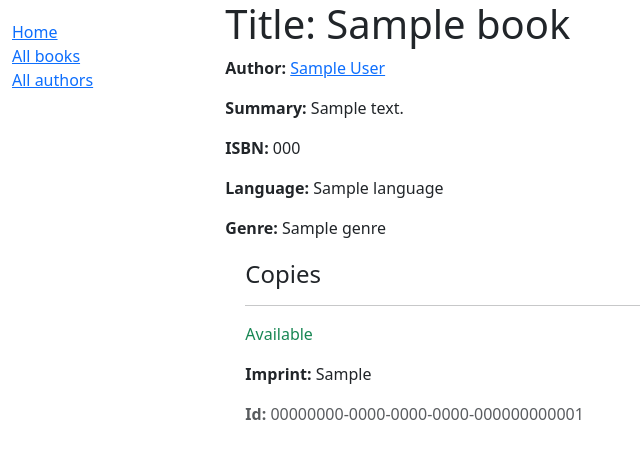
After one commit to TSam02/django_local_library, a Django app: page /catalog/book/1 in a window 1280 px wide. The commit adds this page. Shown: the top 459 px of the page, without its empty margins (0-640 px from the left). Run offline with Django 4.2, Linux system fonts and the light colour scheme; tables that the repository leaves empty hold one stand-in row (values such as "Sample post").

Commit message:
Added in simple html pages for author and books

```diff
--- a/locallibrary/catalog/models.py
+++ b/locallibrary/catalog/models.py
@@ -70,7 +70,6 @@ class Book(models.Model):
     display_genre.short_description = 'Genre'
 
 
-
 class BookInstance(models.Model):
 
     """Model representing a specific copy of a book (i.e. that can be borrowed from the library)."""
@@ -119,7 +118,7 @@ class Author(models.Model):
 
     def __str__(self):
         """String for representing the Model object."""
-        return f'{self.last_name}, {self.first_name}'
+        return f'{self.first_name} {self.last_name}'
 
 
 class Language(models.Model):
--- a/locallibrary/catalog/templates/base_generic.html
+++ b/locallibrary/catalog/templates/base_generic.html
@@ -4,6 +4,7 @@
     {% block title %}
       <title>Local Library</title>
     {% endblock %}
+
     <meta charset="utf-8" />
     <meta name="viewport" content="width=device-width, initial-scale=1" />
     <link href="https://cdn.jsdelivr.net/npm/bootstrap@5.3.3/dist/css/bootstrap.min.css"
@@ -11,6 +12,7 @@
       integrity="sha384-QWTKZyjpPEjISv5WaRU9OFeRpok6YctnYmDr5pNlyT2bRjXh0JMhjY6hW+ALEwIH"
       crossorigin="anonymous">
     <!-- Add additional CSS in static file -->
+
     {% load static %}
     <link rel="stylesheet" href="{% static 'css/styles.css' %}" />
   </head>
@@ -21,12 +23,35 @@
           {% block sidebar %}
             <ul class="sidebar-nav">
               <li><a href="{% url 'index' %}">Home</a></li>
-              <li><a href="">All books</a></li>
-              <li><a href="">All authors</a></li>
+              <li><a href="{% url 'books' %}">All books</a></li>
+              <li><a href="{% url 'authors' %}">All authors</a></li>
             </ul>
           {% endblock %}
+
         </div>
-        <div class="col-sm-10 ">{% block content %}{% endblock %}</div>
+        <div class="col-sm-10 ">
+          {% block content %}
+          {% endblock %}
+
+          {% block pagination %}
+          {% if is_paginated %}
+              <div class="pagination">
+                  <span class="page-links">
+                      {% if page_obj.has_previous %}
+                          <a href="{{ request.path }}?page={{ page_obj.previous_page_number }}">previous</a>
+                      {% endif %}
+                      <span class="page-current">
+                          Page {{ page_obj.number }} of {{ page_obj.paginator.num_pages }}.
+                      </span>
+                      {% if page_obj.has_next %}
+                          <a href="{{ request.path }}?page={{ page_obj.next_page_number }}">next</a>
+                      {% endif %}
+                  </span>
+              </div>
+          {% endif %}
+        {% endblock %}
+
+        </div>
       </div>
     </div>
   </body>
--- /dev/null
+++ b/locallibrary/catalog/templates/catalog/book_detail.html
@@ -0,0 +1,30 @@
+{% extends "base_generic.html" %}
+
+{% block content %}
+  <h1>Title: {{ book.title }}</h1>
+
+  {% comment %} <p><strong>Author:</strong> <a href="{{ book.author.get_absolute_url }}">{{ book.author }}</a></p> {% endcomment %}
+  <p><strong>Author:</strong> <a href="">{{ book.author }}</a></p>
+  <!-- author detail link not yet defined -->
+  <p><strong>Summary:</strong> {{ book.summary }}</p>
+  <p><strong>ISBN:</strong> {{ book.isbn }}</p>
+  <p><strong>Language:</strong> {{ book.language }}</p>
+  <p><strong>Genre:</strong> {{ book.genre.all|join:", " }}</p>
+
+  <div style="margin-left:20px;margin-top:20px">
+    <h4>Copies</h4>
+
+    {% for copy in book.bookinstance_set.all %}
+      <hr />
+      <p
+        class="{% if copy.status == 'a' %}text-success{% elif copy.status == 'm' %}text-danger{% else %}text-warning{% endif %}">
+        {{ copy.get_status_display }}
+      </p>
+      {% if copy.status != 'a' %}
+        <p><strong>Due to be returned:</strong> {{ copy.due_back }}</p>
+      {% endif %}
+      <p><strong>Imprint:</strong> {{ copy.imprint }}</p>
+      <p class="text-muted"><strong>Id:</strong> {{ copy.id }}</p>
+    {% endfor %}
+  </div>
+{% endblock %}
--- a/locallibrary/catalog/urls.py
+++ b/locallibrary/catalog/urls.py
@@ -3,4 +3,8 @@ from . import views
 
 urlpatterns = [
     path('', views.index, name='index'),
+    path('books/', views.BookListView.as_view(), name='books'),
+    path('book/<int:pk>', views.BookDetailView.as_view(), name='book-detail'),
+    path('authors/', views.AuthorListView.as_view(), name='authors'),
+    path('author/<int:pk>', views.AuthorDetailView.as_view(), name='author-detail'),
 ]
--- a/locallibrary/catalog/views.py
+++ b/locallibrary/catalog/views.py
@@ -1,7 +1,10 @@
+from typing import Any
+from django.db.models.query import QuerySet
 from django.shortcuts import render
 
 # Create your views here.
 from .models import Book, Author, BookInstance, Genre
+from django.views import generic
 
 def index(request):
     """View function for home page of site."""
@@ -25,3 +28,35 @@ def index(request):
 
     # Render the HTML template index.html with the data in the context variable
     return render(request, 'catalog/index.html', context=context)
+
+class BookListView(generic.ListView):
+    model = Book
+    context_object_name = 'book_list'   # your own name for the list as a template variable
+    template_name = 'book_list.html'  # Specify your own template name/location
+
+    paginate_by = 2
+
+    def get_queryset(self) -> QuerySet[Any]:
+        return super().get_queryset()
+        # return Book.objects.filter(title__icontains='success')[:5] # Get 5 books containing the title success
+
+    def get_context_data(self, **kwargs):
+        # Call the base implementation first to get the context
+        context = super(BookListView, self).get_context_data(**kwargs)
+        # Create any data and add it to the context
+        context['some_data'] = 'This is just some data'
+        return context
+
+class BookDetailView(generic.DetailView):
+    model = Book
+
+class AuthorListView(generic.ListView):
+    model = Author
+    context_object_name = 'author_list'
+    template_name = 'author_list.html'
+
+    def get_queryset(self) -> QuerySet[Any]:
+        return super().get_queryset()
+
+class AuthorDetailView(generic.DetailView):
+    model = Author
```
Also changed, not shown: locallibrary/catalog/templates/catalog/author_detail.html (added, +22 -0 lines), locallibrary/catalog/templates/catalog/author_list.html (added, +18 -0 lines), locallibrary/catalog/templates/catalog/book_list.html (added, +17 -0 lines).
